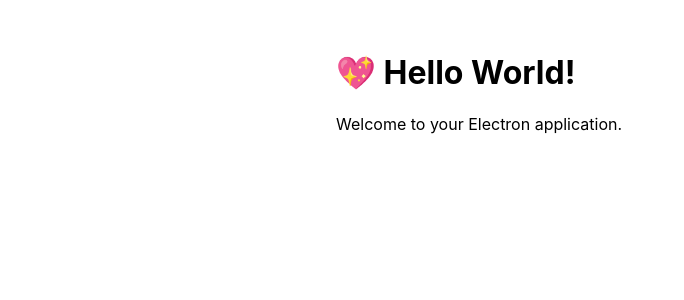
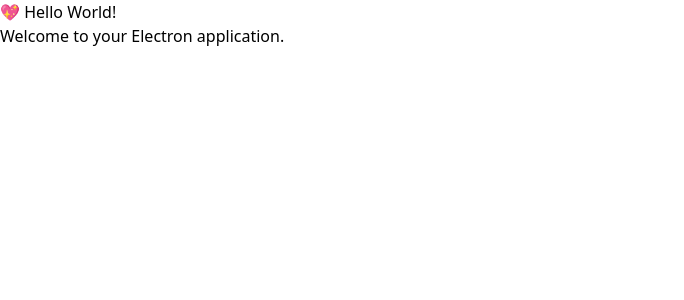
Before and after one commit to WakerCN/imooc-cpc-desktop, a Vue app in the folder cross-platform-chat/: page / in a window 1280 px wide. Shown: the top 300 px of the page, without its empty margins (0-684 px from the left). Built offline with nearby package versions, Linux system fonts and the light colour scheme.

Commit message:
🔧 chore add tailwind css

```diff
--- a/cross-platform-chat/package.json
+++ b/cross-platform-chat/package.json
@@ -30,9 +30,12 @@
     "@typescript-eslint/eslint-plugin": "^5.62.0",
     "@typescript-eslint/parser": "^5.62.0",
     "@vitejs/plugin-vue": "^5.2.4",
+    "autoprefixer": "^10.4.21",
     "electron": "37.2.1",
     "eslint": "^8.57.1",
     "eslint-plugin-import": "^2.32.0",
+    "postcss": "^8.5.6",
+    "tailwindcss": "^3.4.17",
     "ts-node": "^10.9.2",
     "typescript": "~4.5.4",
     "vite": "^5.4.19"
--- /dev/null
+++ b/cross-platform-chat/postcss.config.js
@@ -0,0 +1,6 @@
+module.exports = {
+  plugins: {
+    tailwindcss: {},
+    autoprefixer: {},
+  },
+}
--- a/cross-platform-chat/src/index.css
+++ b/cross-platform-chat/src/index.css
@@ -1,7 +1,3 @@
-body {
-  font-family: -apple-system, BlinkMacSystemFont, 'Segoe UI', Roboto, Helvetica,
-    Arial, sans-serif;
-  margin: auto;
-  max-width: 38rem;
-  padding: 2rem;
-}
+@tailwind base;
+@tailwind components;
+@tailwind utilities;
--- /dev/null
+++ b/cross-platform-chat/tailwind.config.js
@@ -0,0 +1,8 @@
+/** @type {import('tailwindcss').Config} */
+module.exports = {
+  content: ["./index.html", "./src/**/*.{vue,js,ts,jsx,tsx}"],
+  theme: {
+    extend: {}
+  },
+  plugins: []
+};
```
Also changed, not shown: 1 other file (tests, documents, lock files or other folders).
